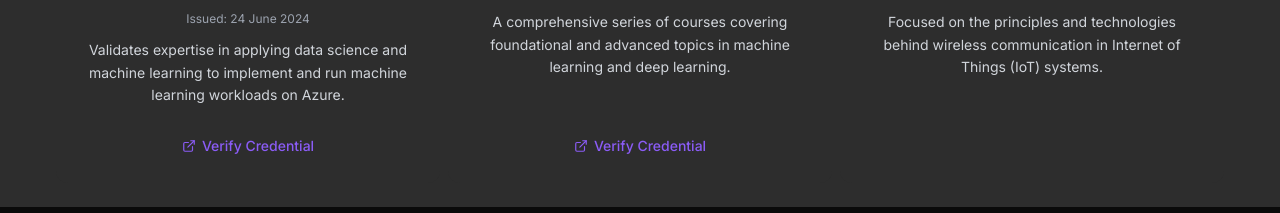
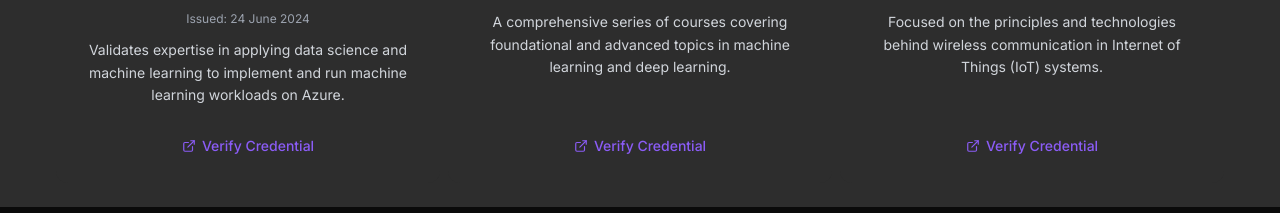
Before and after one commit to YoussefElBegirmy/Portfolio, a React (Vite) app: page / in a window 1280 px wide. Shown: the part 4828-5041 px from the top of the page. Built offline with nearby package versions, Linux system fonts and the light colour scheme.

Commit message:
Update certificationsData.ts

```diff
--- a/src/data/certificationsData.ts
+++ b/src/data/certificationsData.ts
@@ -15,7 +15,7 @@ export const CertificationsData: Certification[] = [
     name: 'Microsoft Certified: Azure Data Scientist Associate',
     issuer: 'Microsoft',
     date: 'Issued: 24 June 2024', // Placeholder: Update with actual date
-    // expirationDate: 'Expires: Please Update', // Add if applicable
+    expirationDate: 'Expires: 25 June 2025', // Add if applicable
     description: 'Validates expertise in applying data science and machine learning to implement and run machine learning workloads on Azure.',
     badge: '/images/badges/azure-data-scientist-associate.png', // Placeholder: Replace with actual badge URL (e.g., from Credly)
     verificationUrl: 'https://learn.microsoft.com/en-us/users/youssef-salah-2880/credentials/55c1a8d9ff74dc93?ref=https%3A%2F%2Fwww.linkedin.com%2F', // Placeholder: Replace with actual verification link
@@ -34,7 +34,7 @@ export const CertificationsData: Certification[] = [
     date: 'Completed: Aug 2024', // Placeholder: Update with actual completion date
     description: 'Focused on the principles and technologies behind wireless communication in Internet of Things (IoT) systems.',
     badge: '/images/badges/iti-iot-communication.png', // Placeholder: Replace with actual badge URL
-    // verificationUrl: '#', // Placeholder: Add if ITI provides one
+    verificationUrl: 'https://www.linkedin.com/in/youssef-elbegermy/overlay/1728402084078/single-media-viewer/?profileId=ACoAADduGYYBVubIwDHoQ8BR_liqZmavtGE0m5w', // Placeholder: Add if ITI provides one
   },
   // Add more certifications if you have them
 ];
```
